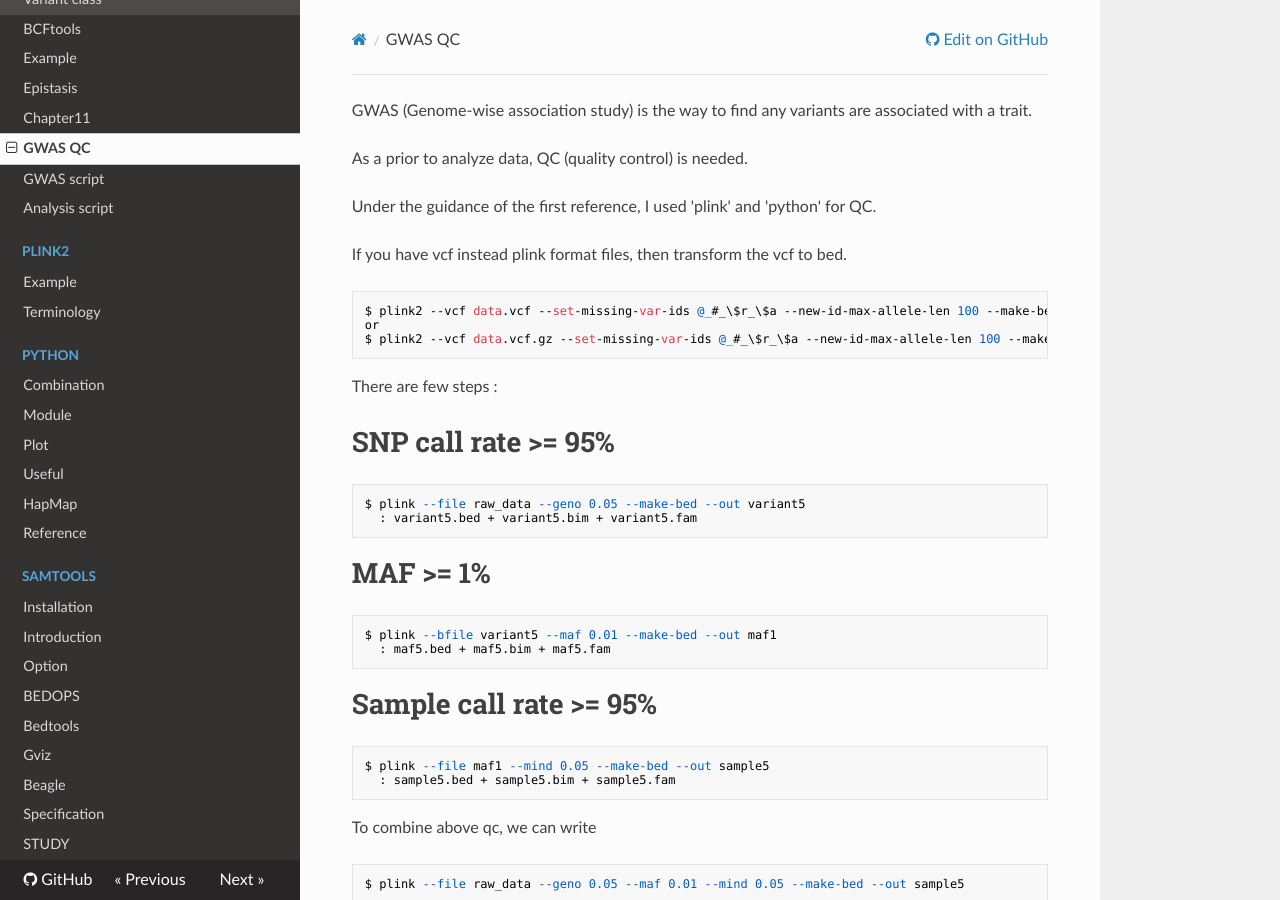
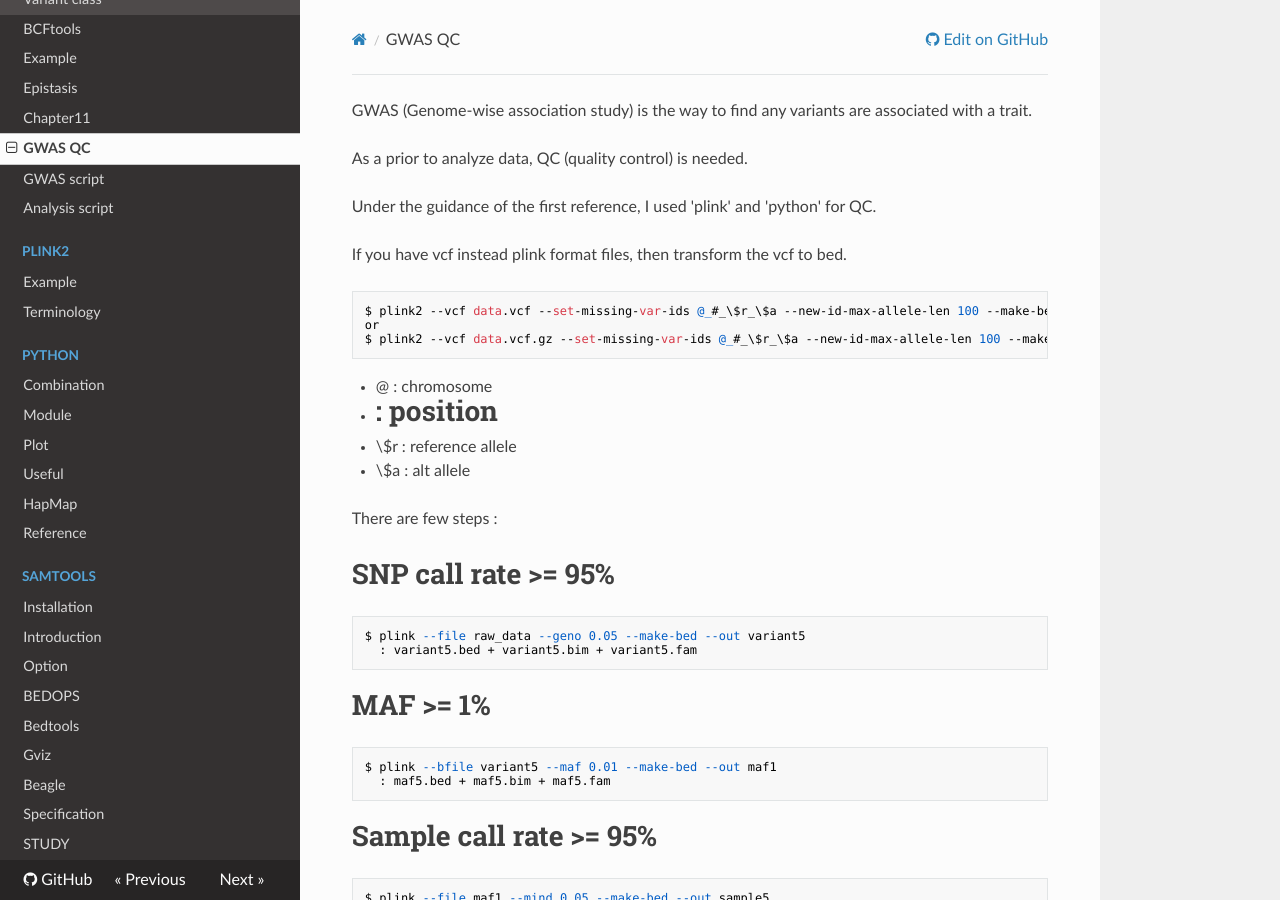
Before and after one commit to WonyoungCho/plink, an MkDocs documentation site: the page built from docs/GWAS.md, in a window 1280 px wide and 900 px high. Built offline with MkDocs 1.6.1, drawn with Linux system fonts in a browser that asks for light colours; nearby versions of some CDN libraries; old or Windows-style settings are respelled for this version of MkDocs.

Commit message:
Update GWAS.md

````diff
--- a/docs/GWAS.md
+++ b/docs/GWAS.md
@@ -11,6 +11,10 @@
 or
 $ plink2 --vcf data.vcf.gz --set-missing-var-ids @_#_\$r_\$a --new-id-max-allele-len 100 --make-bed --out data
 ```
+- @ : chromosome
+- # : position
+- \$r : reference allele
+- \$a : alt allele
 
 
 There are few steps :
````
